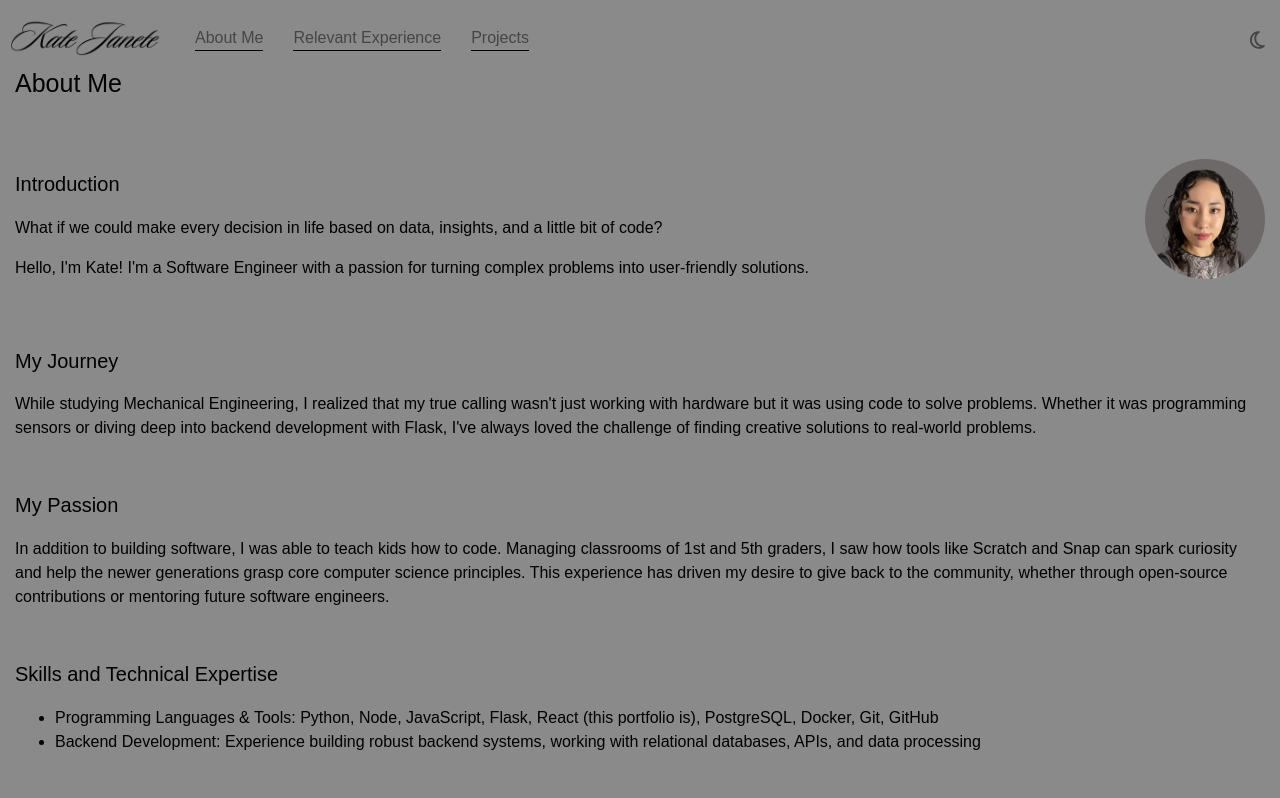
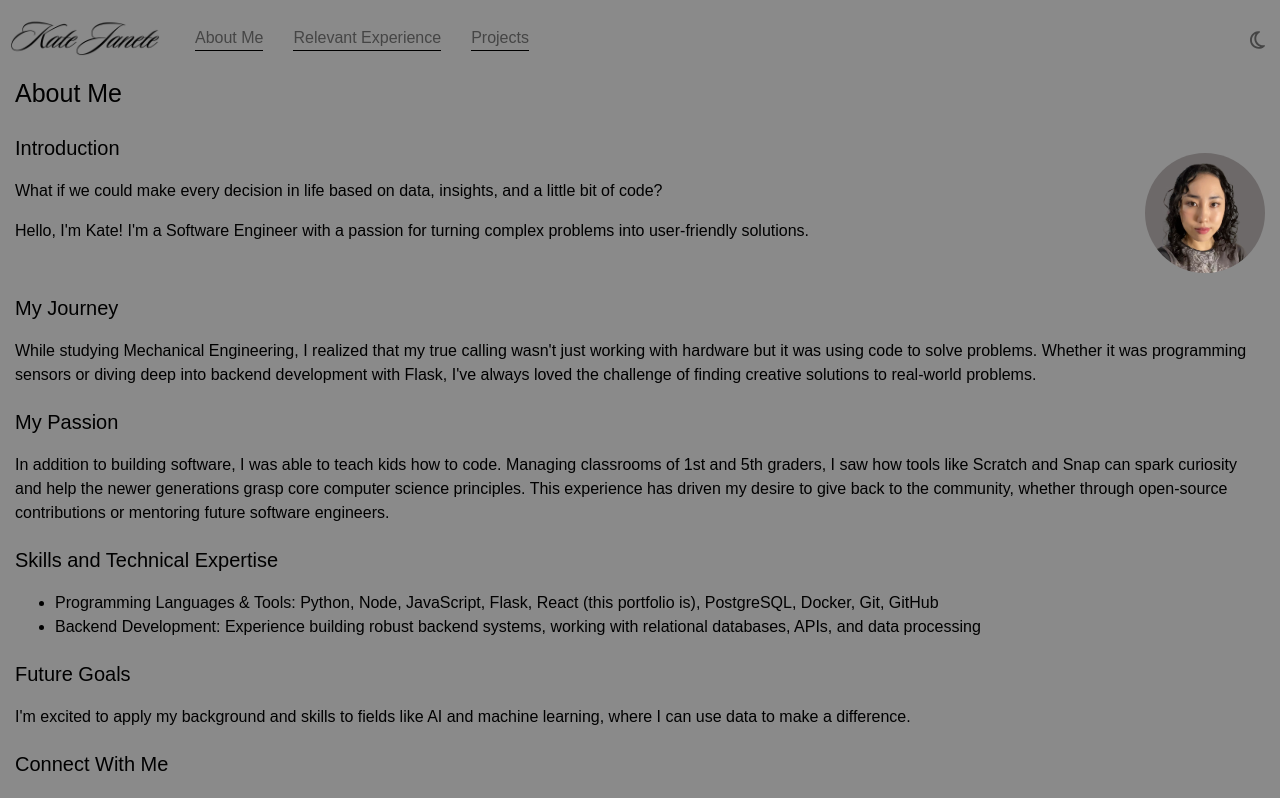
Before and after one commit to katiejnete/katejanete, a React (Vite) app: page /about in a window 1280 px wide. Shown: the top 798 px of the page. Built offline with nearby package versions, Linux system fonts and the light colour scheme.

Commit message:
fix vertical spacing

```diff
--- a/src/stylesheets/About.css
+++ b/src/stylesheets/About.css
@@ -16,3 +16,7 @@
     display: flex;
     justify-content: space-between;
 }
+
+main .about h2 {
+    margin-top: 20px;
+}
--- a/src/stylesheets/Experience.css
+++ b/src/stylesheets/Experience.css
@@ -5,3 +5,7 @@
 h3 {
     font-weight: 500;
 }
+
+main .experience h2 {
+    margin-top: 20px;
+}
--- a/src/stylesheets/index.css
+++ b/src/stylesheets/index.css
@@ -110,7 +110,8 @@ h1, h2 {
 }
 
 h1:first-of-type, h2:first-of-type {
-  margin-top: 50px;
+  margin-top: 60px;
+  margin-bottom: 0;
 }
 
 h1 {
```
